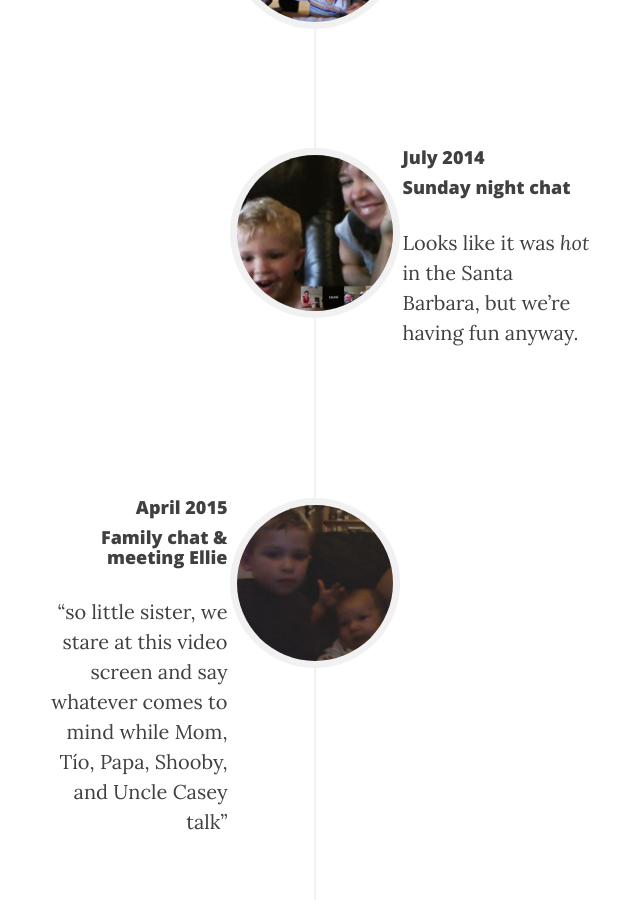
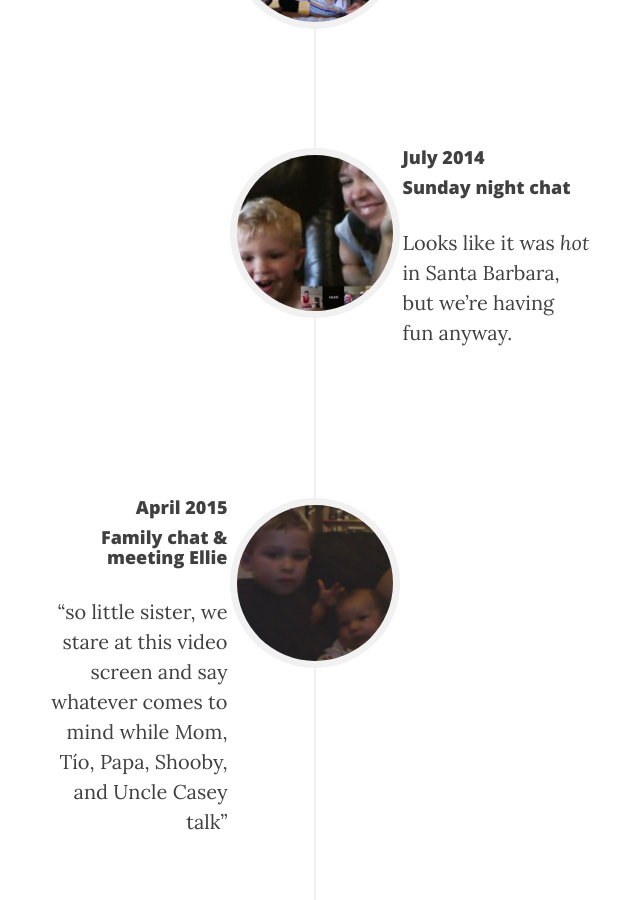
Before and after one commit to claytonrsh/claytonrsh.github.io, a Jekyll site: the page built from _posts/2017-06-25-UncleTio.md, in a window 1280 px wide and 900 px high, scrolled down 3919 px. Shown: the whole window, without its empty margins (325-965 px from the left). Built offline with Jekyll 4.4.1, drawn with Linux system fonts in a browser that asks for light colours; nearby versions of some CDN libraries.

Commit message:
another typo

```diff
--- a/_data/post12-Uncledom.yml
+++ b/_data/post12-Uncledom.yml
@@ -36,7 +36,7 @@
   image: "img/post12/kyle-dec-2013.jpg"
 - title: July 2014
   subtitle: "Sunday night chat"
-  content: "Looks like it was _hot_ in the Santa Barbara, but we're having fun anyway."
+  content: "Looks like it was _hot_ in Santa Barbara, but we're having fun anyway."
   image: img/post12/kyle-july-2014.jpg
 - title: April 2015
   subtitle: Family chat & meeting Ellie
```
